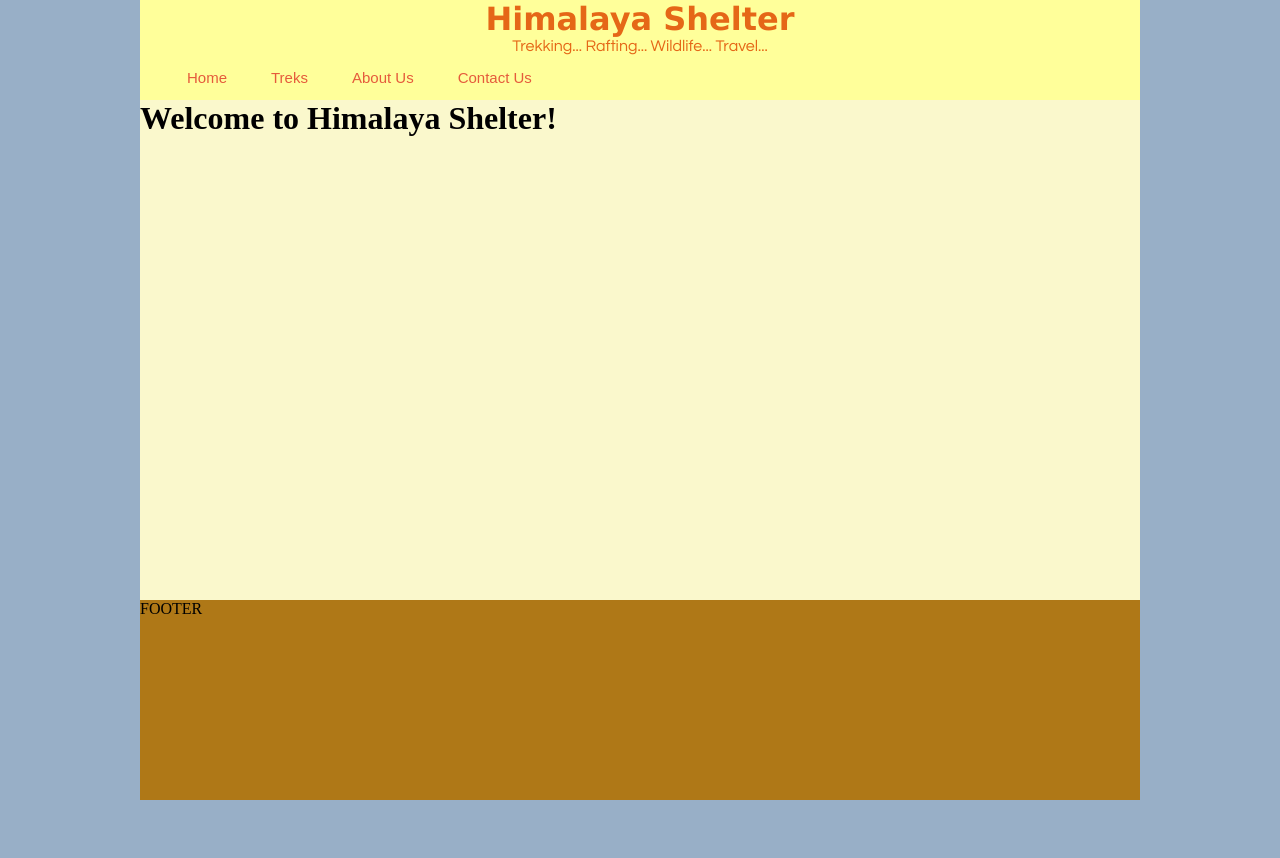
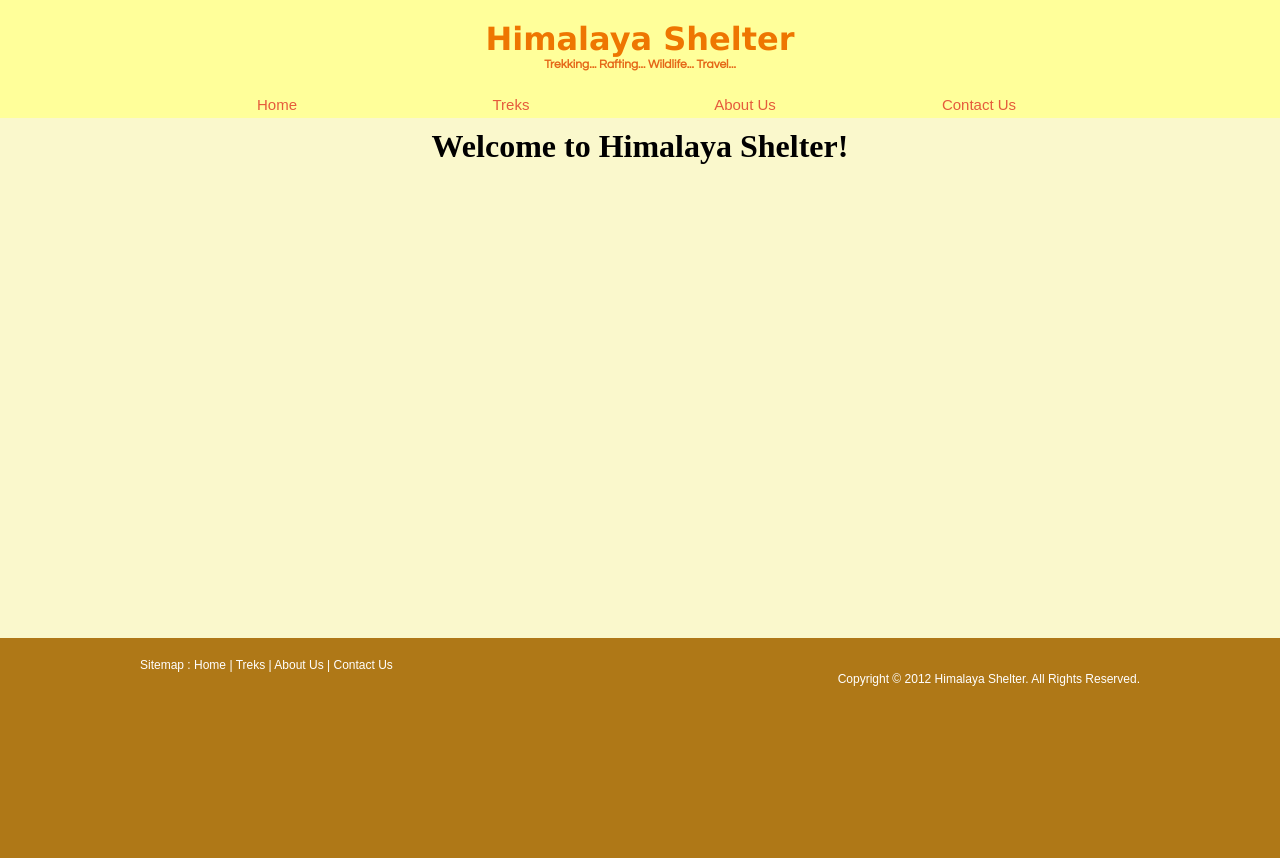
Before and after one commit to grasskode/himalayashelter, a plain HTML site: page index.html in a window 1280 px wide. Before the commit the page ends 800 px from the top, so only its background shows below. Drawn offline with Linux system fonts and the light colour scheme.

Commit message:
full page backgrounds. headers and footers of adaptive lengths. sitemap and copyright added.

```diff
--- a/index.html
+++ b/index.html
@@ -5,6 +5,8 @@
 <body>
     <div class="main-container">
       <!-- HEADER -->
+      <div class="header_bg">
+        <div class="content">
           <div class="header">
             <div onclick="location.href='index.html';" class="title">
               <h1>Himalaya Shelter</h1>
@@ -17,15 +19,35 @@
               <div class="navelement"><a href="contactus.html">Contact Us</a></div>
             </div>
           </div>
+        </div>
+      </div>
 
       <!-- MAIN CONTENT -->
+      <div class="main_bg">
+        <div class="content">
           <div class="main">
             <h1>Welcome to Himalaya Shelter!</h1>
           </div>
+        </div>
+      </div>
 
       <!-- FOOTER -->
+      <div class="footer_bg">
+        <div class="content">
           <div class="footer">
-            <p>FOOTER</p>
+            <div class="sitemap">
+              <p>Sitemap :
+                <a href="index.html">Home</a> |
+                <a href="treks.html">Treks</a> |
+                <a href="aboutus.html">About Us</a> |
+                <a href="contactus.html">Contact Us</a>
+              </p>
+            </div>
+            <div class="copyright">
+              <p>Copyright &copy; 2012 Himalaya Shelter. All Rights Reserved.</p>
+            </div>
+          </div>
+        </div>
       </div>
     </div>
 </body>
--- a/simple.css
+++ b/simple.css
@@ -8,33 +8,42 @@ body {
     background-color:#98AFC7;
 }
 
-.main-container {
+.content {
     width:1000px;
     margin-left:auto;
     margin-right:auto;
 }
 
+.header_bg {
+    min-height:10px;
+    overflow:hidden;
+    background-color:#FFFF9A;
+}
+
 .header {
-    /*background-color:#FBB917;*/
-    background-color:#FFFF9A;
-    height:100px;
+    min-height:10px;
+    overflow:hidden;
     width:100%;
     float:left;
     clear:both;
+    padding:20px 0px 0px 0px;
 }
 
 .navbar {
-    width:950px;
-    height:40px;
+    width:960px;
+    min-height:10px;
+    overflow:hidden;
     margin-left:auto;
     margin-right:auto;
-    margin-top:10px;
+    margin-top:20px;
 }
 
 .navelement {
-    margin:5px 0px 0px 0px;
+    width:190px;
+    margin:5px 0px 5px 0px;
     padding:0px 22px 0px 22px;
     float:left;
+    text-align:center;
 }
 
 .navelement a {
@@ -56,28 +65,80 @@ body {
 }
 
 .title h1{
-    color:#E56717;
+    color:#EE7601;
     font-family: Geneva, Tahoma, Verdana, sans-serif;
 }
 
 .title p{
     color:#E56717;
     font-family: "Avant Garde", Avantgarde, "Century Gothic", CenturyGothic, "AppleGothic", sans-serif;
+    font-size:12px;
+    font-weight:bold;
+}
+
+.main_bg {
+    min-height:10px;
+    overflow:hidden;
+    background-color:#FAF8CC;
 }
 
 .main {
-    background-color:#FAF8CC;
-    background-size:cover;
-    height:500px;
+    min-height:500px;
+    overflow:hidden;
     width:100%;
+    float:left;
+    clear:both;
+    padding:10px 0px 10px 0px;
+    text-align:center;
+}
+
+.footer_bg {
+  min-height:10px;
+  overflow:hidden;
+  background-color:#AF7817;
+}
+
+.footer {
+    min-height:150px;
+    overflow:hidden;
+    width:100%;
+    padding:20px 0px 50px 0px;
     float:left;
     clear:both;
 }
 
-.footer {
-    background-color:#AF7817;
-    height:200px;
-    width:100%;
-    float:left;
-    clear:both;
+.sitemap {
+  float:left;
+  clear:both;
+  left:10%;
 }
+
+.sitemap p {
+  color:#fff;
+  font-family:Arial, Helvetica, sans-serif;
+  font-size:12px;
+}
+
+.sitemap a {
+  color:#fff;
+  font-family:Arial, Helvetica, sans-serif;
+  font-size:12px;
+  text-decoration:none;
+}
+
+.sitemap a:hover {
+  color:#ffa;
+  font-family:Arial, Helvetica, sans-serif;
+  font-size:12px;
+}
+
+.copyright {
+  float:right;
+  clear:both;
+}
+
+.copyright p {
+  color:#fff;
+  font-family:Arial, Helvetica, sans-serif;
+  font-size:12px;
+}
```
Also changed, not shown: images/banner.jpg (added), images/banner1.jpg (added), images/banner2.jpg (added), images/banner3.jpg (added), images/banner4.jpg (added), images/banner5.jpg (added), images/banner6.jpg (added), images/banner7.jpg (added). Lines whose indentation alone changed are shown as unchanged.
